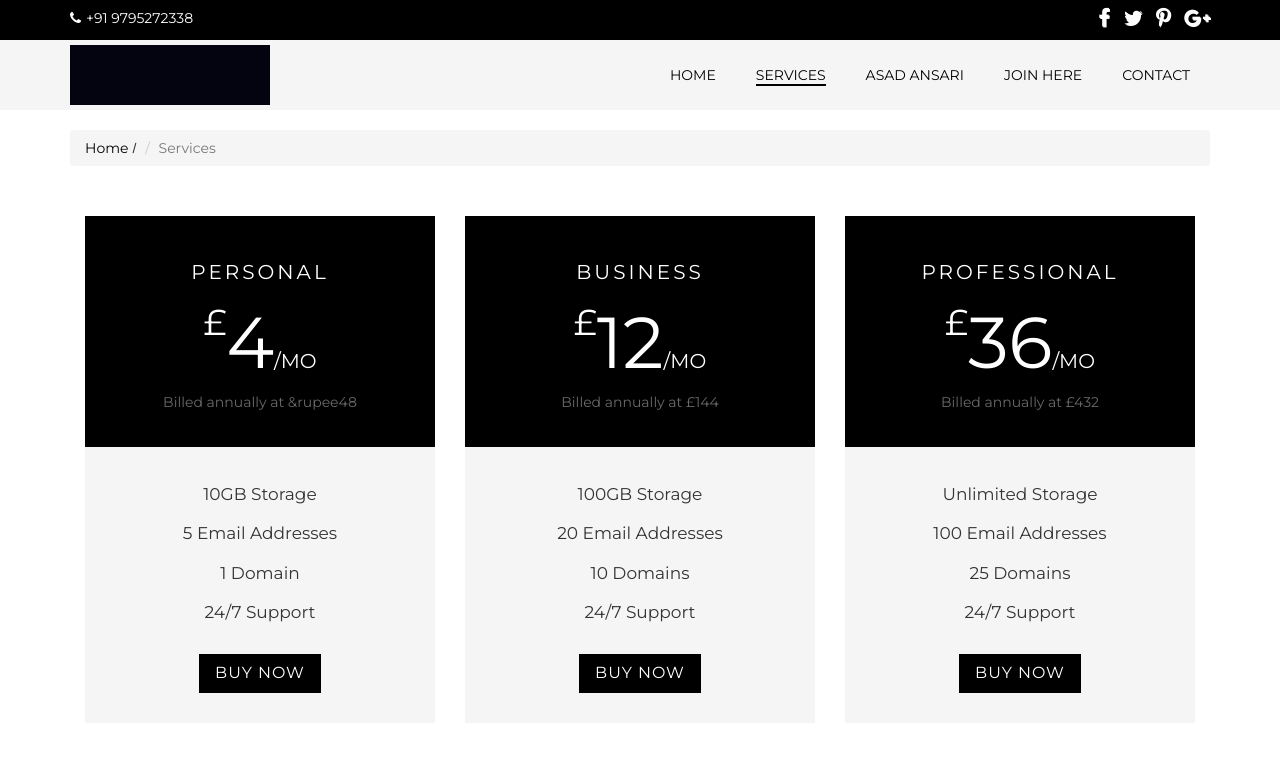
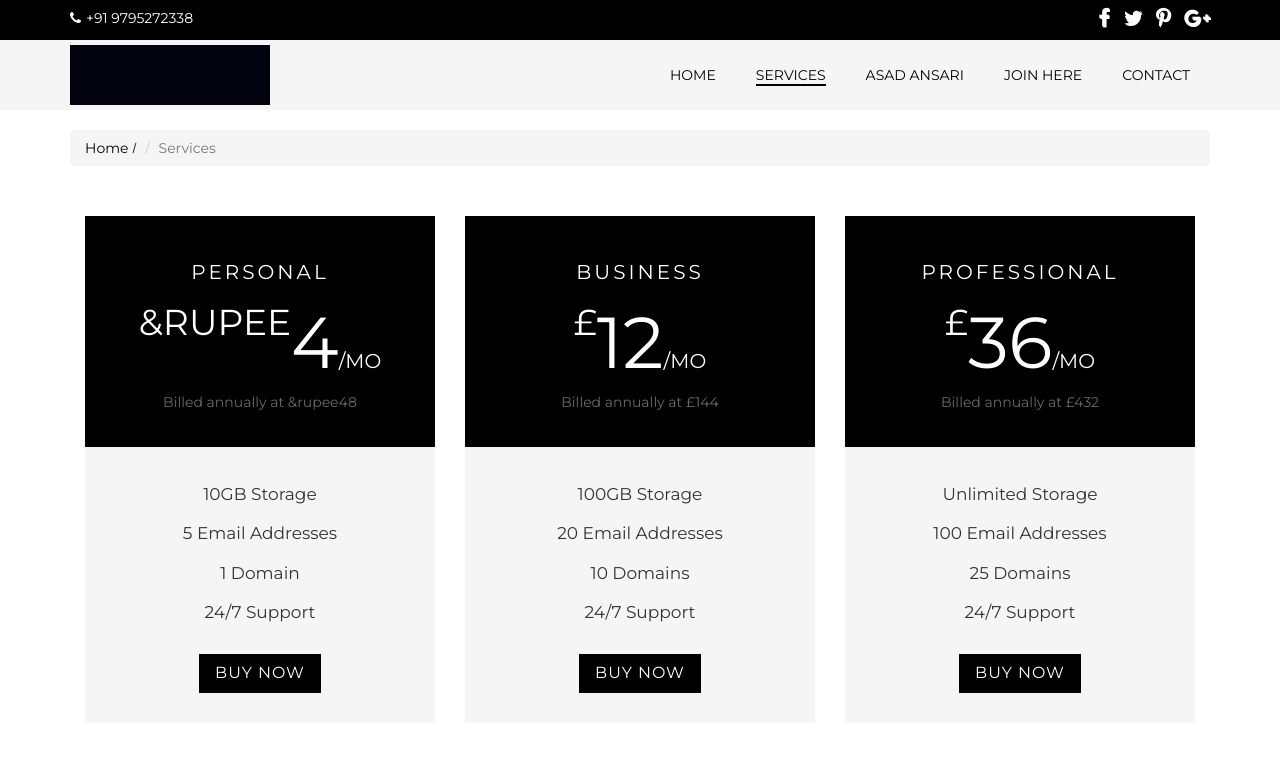
Before and after one commit to Awesome-Asad/Awesome-Asad, a plain HTML site: page services.html in a window 1280 px wide. Shown: the top 760 px of the page. Drawn offline with Linux system fonts and the light colour scheme.

Commit message:
services.html

```diff
--- a/services.html
+++ b/services.html
@@ -137,7 +137,7 @@
     				<div class="block">
     					<div class="cost">
     						<h3>Personal</h3>
-    						<h1><span class="symbol">&pound</span>4<span class="monthly">/Mo</span></h1>
+    						<h1><span class="symbol">&rupee</span>4<span class="monthly">/Mo</span></h1>
     						<p>Billed annually at &rupee48</p>
     					</div>
 
```
